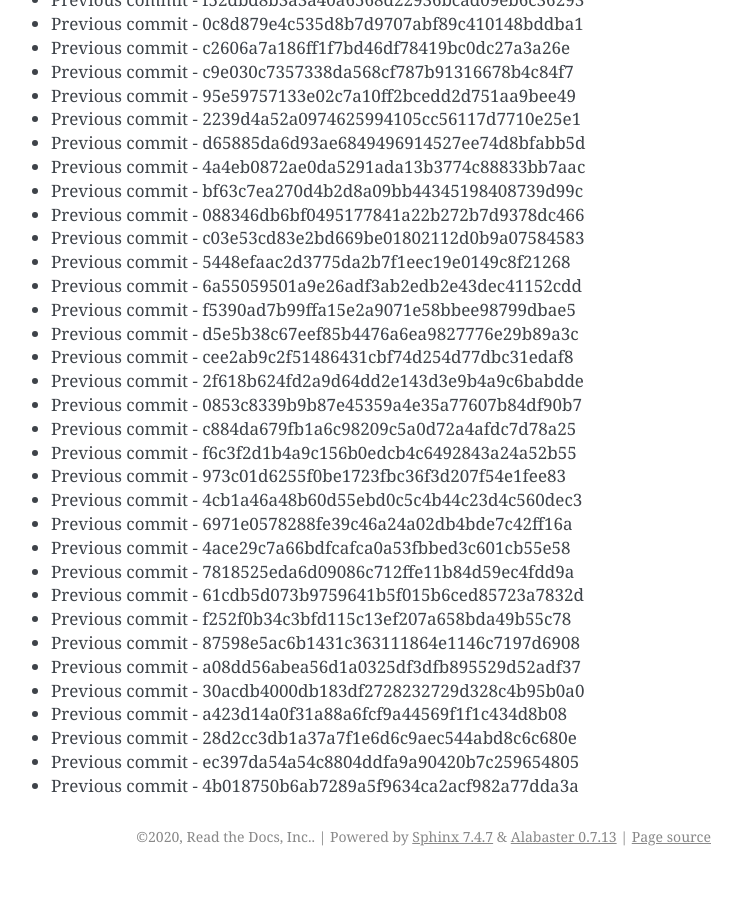
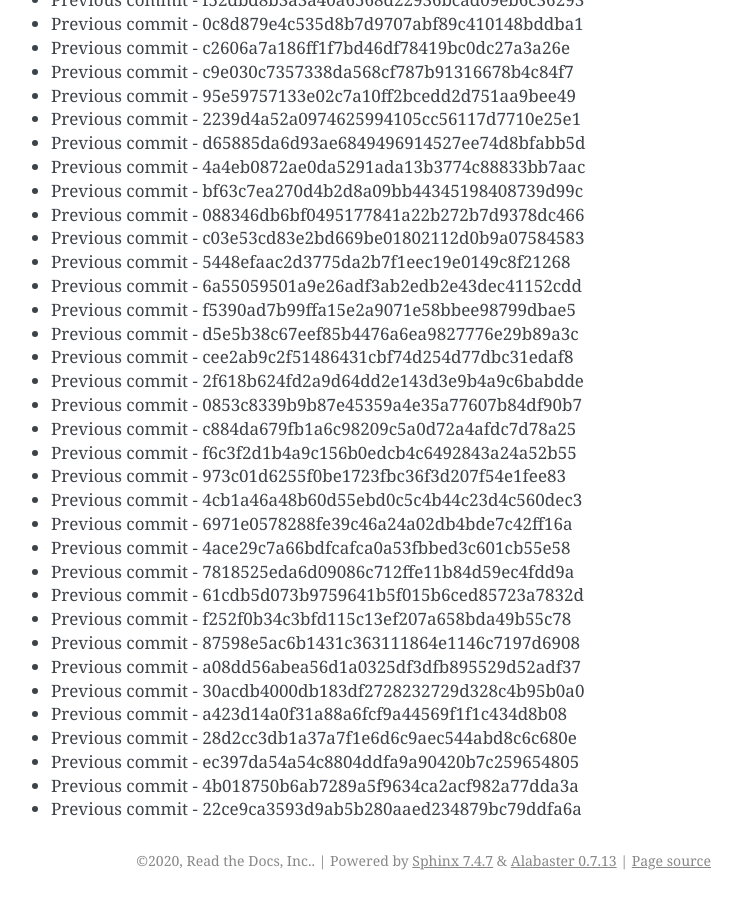
Before and after one commit to readthedocs/rtd-git-stresstest, a Sphinx documentation site: the page built from docs/updates.rst, in a window 1280 px wide and 900 px high, scrolled down 24571 px. Shown: the whole window, without its empty margins (399-1141 px from the left). Built offline with Sphinx 7.4.7, drawn with Linux system fonts in a browser that asks for light colours; before the commit the page ends 25447 px from its top, so only the background shows below that.

Commit message:
Generating commit from previous: 22ce9ca3593d9ab5b280aaed234879bc79ddfa6a

```diff
--- a/docs/updates.rst
+++ b/docs/updates.rst
@@ -1064,3 +1064,4 @@ It can be tested for any performance characteristics.
 * Previous commit - 28d2cc3db1a37a7f1e6d6c9aec544abd8c6c680e
 * Previous commit - ec397da54a54c8804ddfa9a90420b7c259654805
 * Previous commit - 4b018750b6ab7289a5f9634ca2acf982a77dda3a
+* Previous commit - 22ce9ca3593d9ab5b280aaed234879bc79ddfa6a
```
